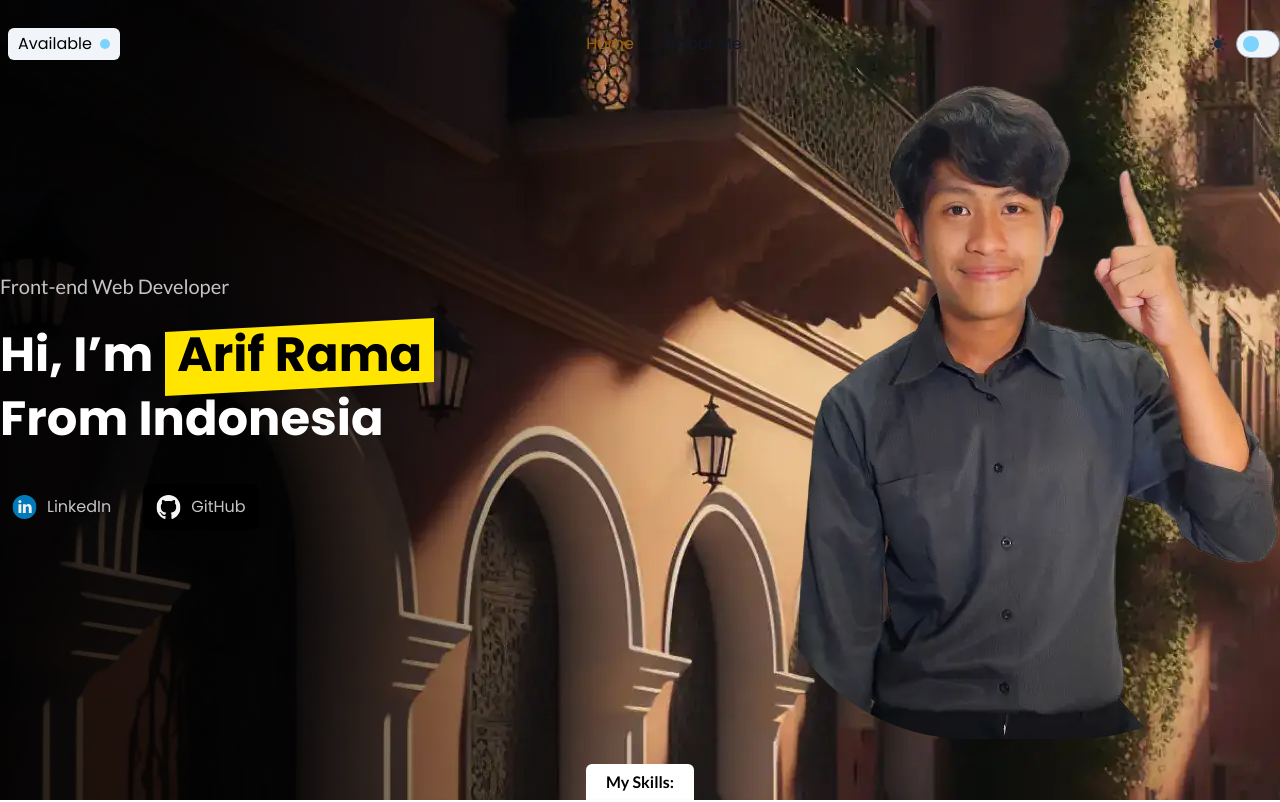
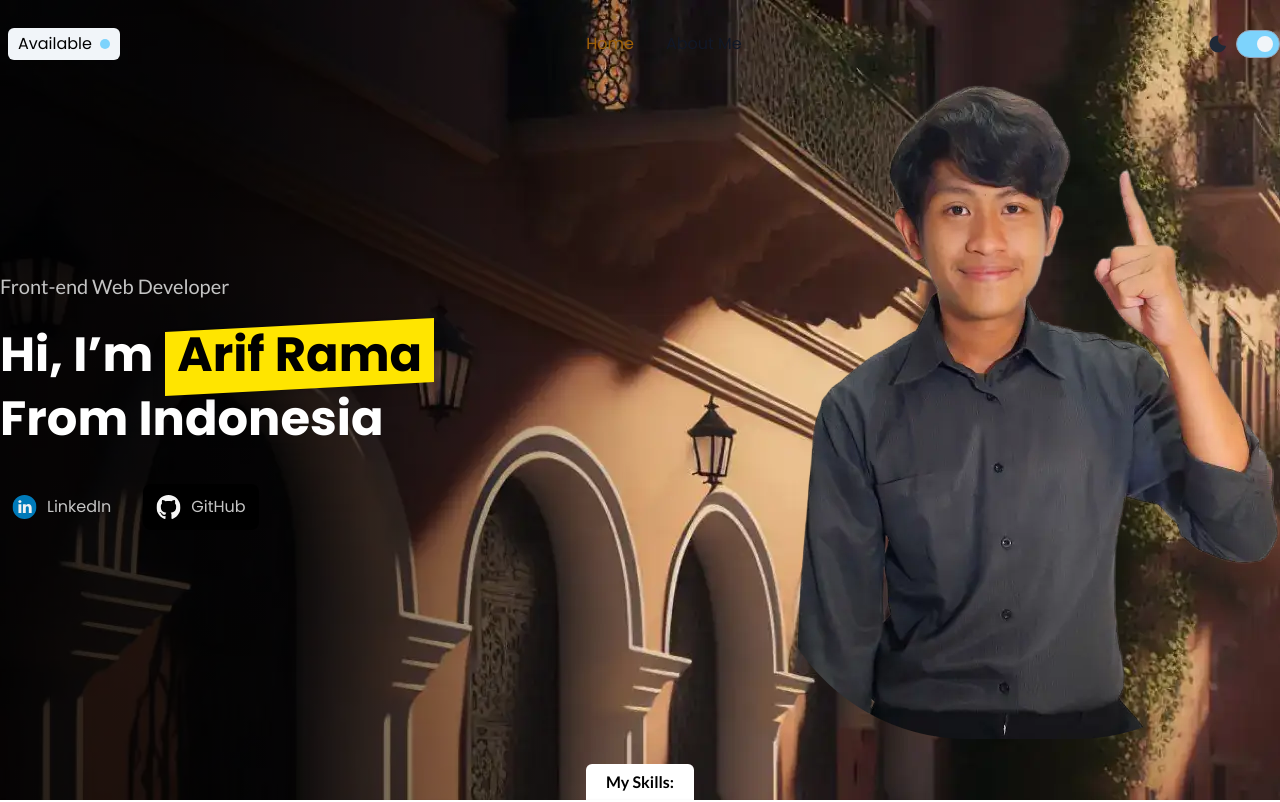
Before and after one commit to ariframaps/portofolio, a React (Create React App) app: page / in a window 1280 px wide. Shown: the top 802 px of the page. Built offline with nearby package versions, Linux system fonts and the light colour scheme; no server answers.

Commit message:
darkmode toggle

```diff
--- a/src/components/others/DarkmodeToggle.jsx
+++ b/src/components/others/DarkmodeToggle.jsx
@@ -1,7 +1,15 @@
-import { useState } from "react"
+import { useEffect, useState } from "react"
 
 export const DarkmodeToggle = () => {
-    const [darkMode, setDarkMode] = useState(false);
+
+    // darkmode fetch value
+    const localStorageTheme = JSON.parse(localStorage.getItem('darkMode'))
+    const [darkMode, setDarkMode] = useState(localStorageTheme != null ? localStorageTheme : true)
+
+    useEffect(() => {
+        localStorage.setItem('darkMode', JSON.stringify(darkMode));
+        darkMode ? document.documentElement.classList.add('dark') : document.documentElement.classList.remove('dark');
+    }, [darkMode])
 
     // handle dark mode toggle
     function handleDarkModeToggle() {
@@ -20,7 +28,7 @@ export const DarkmodeToggle = () => {
             </svg>
 
             {/* toggle */}
-            <div onClick={handleDarkModeToggle} className={`${darkMode ? 'justify-end bg-sky-300' : ' justify-start bg-slate-100'} duration-200  flex items-center p-1.5 w-11 h-7 rounded-2xl border border-slate-400`}>
+            <div onClick={() => setDarkMode(!darkMode)} className={`${darkMode ? 'justify-end bg-sky-300' : ' justify-start bg-slate-100'} duration-200  flex items-center p-1.5 w-11 h-7 rounded-2xl border border-slate-400`}>
                 <svg className={`block w-4 h-4 rounded-full duration-200 ${darkMode ? 'bg-slate-100' : ' bg-sky-300'}`} />
             </div>
         </div>
```
